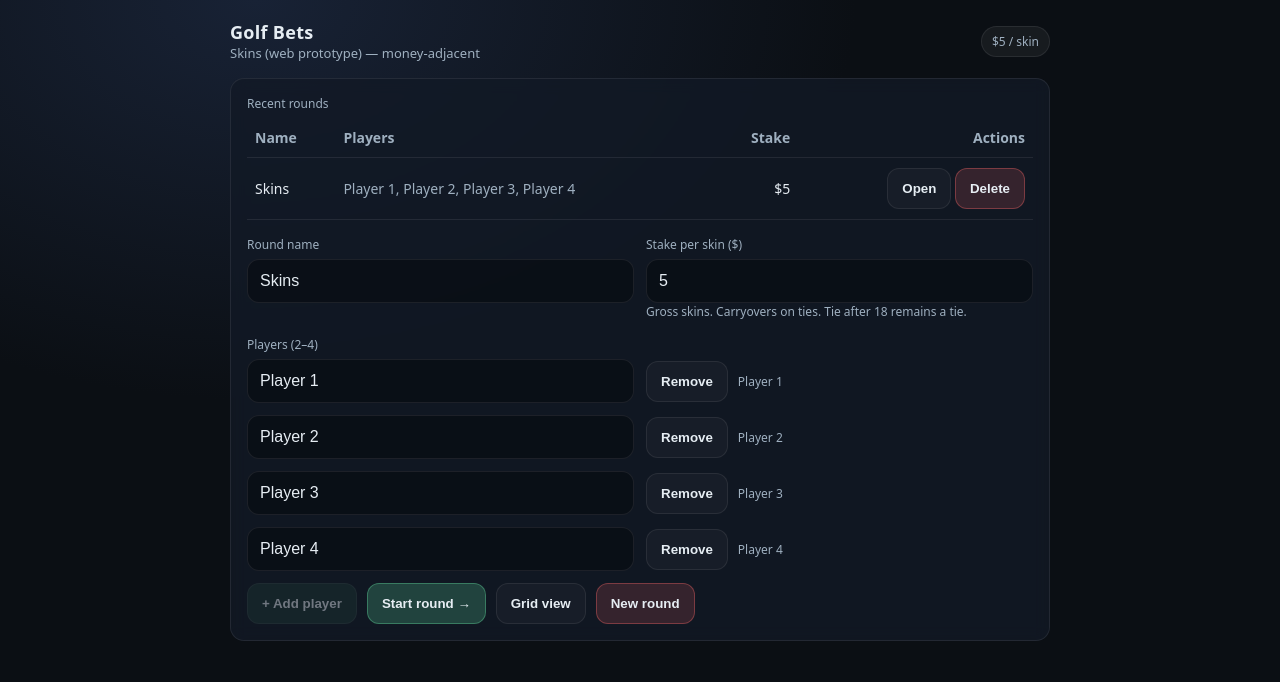
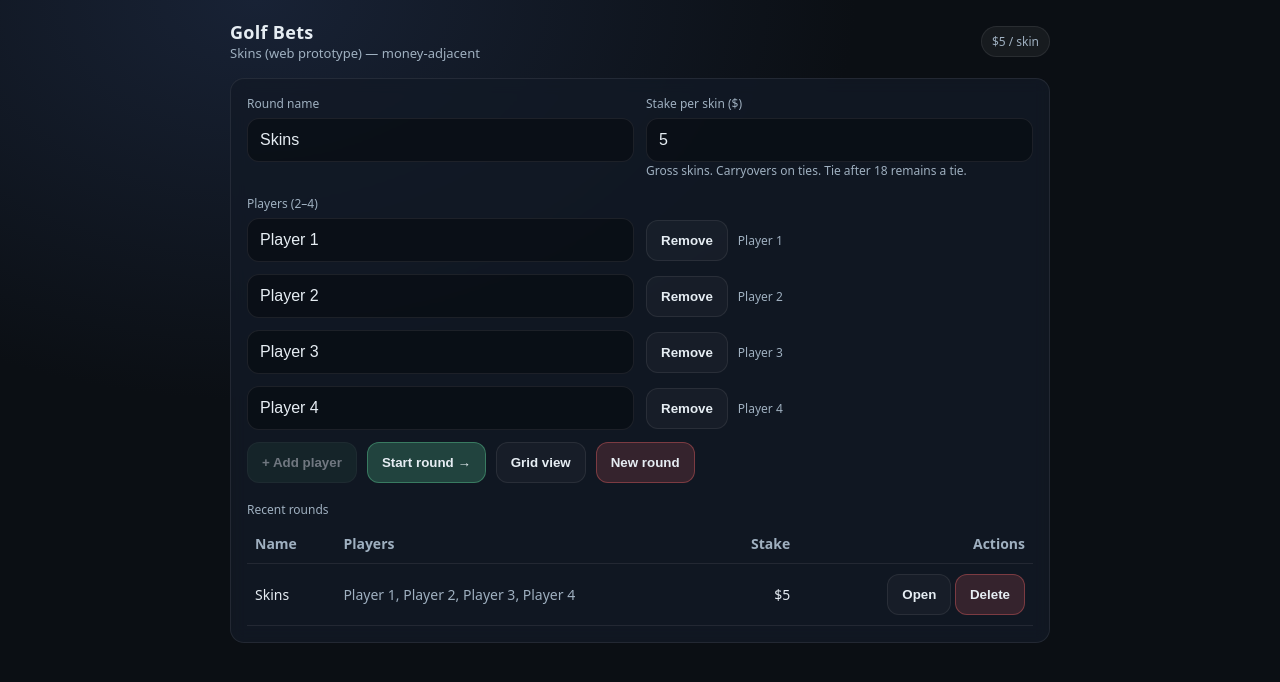
Before and after one commit to shawncheatham/golfbets, a React app in the folder app/: page / in a window 1280 px wide. Shown: the top 682 px of the page. Built offline with nearby package versions, Linux system fonts and the light colour scheme; the HTML template or start-up script is replaced by a standard one.

Commit message:
UX: reorder setup, simplify quick entry, move settlement CTA

```diff
--- a/app/src/App.tsx
+++ b/app/src/App.tsx
@@ -234,44 +234,6 @@ export default function App() {
 
       {screen === 'setup' && (
         <div className="card">
-          {stored.rounds.length > 0 && (
-            <>
-              <div className="label">Recent rounds</div>
-              <table className="table">
-                <thead>
-                  <tr>
-                    <th>Name</th>
-                    <th>Players</th>
-                    <th style={{ textAlign: 'right' }}>Stake</th>
-                    <th style={{ textAlign: 'right' }}>Actions</th>
-                  </tr>
-                </thead>
-                <tbody>
-                  {stored.rounds
-                    .slice()
-                    .sort((a, b) => (b.createdAt || 0) - (a.createdAt || 0))
-                    .slice(0, 8)
-                    .map((r) => (
-                      <tr key={r.id}>
-                        <td>{r.name || 'Skins'}</td>
-                        <td className="small">{r.players.map((p) => p.name).join(', ')}</td>
-                        <td style={{ textAlign: 'right' }}>{stakeLabel(r.stakeCents)}</td>
-                        <td style={{ textAlign: 'right' }}>
-                          <button className="btn ghost" onClick={() => loadExistingRound(r)}>
-                            Open
-                          </button>{' '}
-                          <button className="btn danger" onClick={() => deleteExistingRound(r.id)}>
-                            Delete
-                          </button>
-                        </td>
-                      </tr>
-                    ))}
-                </tbody>
-              </table>
-              <div style={{ height: 16 }} />
-            </>
-          )}
-
           <div className="row two">
             <div>
               <div className="label">Round name</div>
@@ -333,6 +295,44 @@ export default function App() {
               </button>
             </div>
           </div>
+
+          {stored.rounds.length > 0 && (
+            <>
+              <div style={{ height: 18 }} />
+              <div className="label">Recent rounds</div>
+              <table className="table">
+                <thead>
+                  <tr>
+                    <th>Name</th>
+                    <th>Players</th>
+                    <th style={{ textAlign: 'right' }}>Stake</th>
+                    <th style={{ textAlign: 'right' }}>Actions</th>
+                  </tr>
+                </thead>
+                <tbody>
+                  {stored.rounds
+                    .slice()
+                    .sort((a, b) => (b.createdAt || 0) - (a.createdAt || 0))
+                    .slice(0, 8)
+                    .map((r) => (
+                      <tr key={r.id}>
+                        <td>{r.name || 'Skins'}</td>
+                        <td className="small">{r.players.map((p) => p.name).join(', ')}</td>
+                        <td style={{ textAlign: 'right' }}>{stakeLabel(r.stakeCents)}</td>
+                        <td style={{ textAlign: 'right' }}>
+                          <button className="btn ghost" onClick={() => loadExistingRound(r)}>
+                            Open
+                          </button>{' '}
+                          <button className="btn danger" onClick={() => deleteExistingRound(r.id)}>
+                            Delete
+                          </button>
+                        </td>
+                      </tr>
+                    ))}
+                </tbody>
+              </table>
+            </>
+          )}
         </div>
       )}
 
@@ -352,7 +352,7 @@ export default function App() {
                     checked={!!round.locked}
                     onChange={(e) => setRound((r) => ({ ...r, locked: e.target.checked }))}
                   />
-                  Lock
+                  Lock round
                 </label>
                 <button className="btn ghost" onClick={() => setScreen('quick')}>
                   Quick mode
@@ -445,7 +445,6 @@ export default function App() {
         <div className="card">
           <div className="quickTop">
             <div>
-              <div className="label">Quick entry</div>
               <div style={{ fontWeight: 700, fontSize: 16 }}>{round.name || 'Skins'}</div>
               <div className="small">Carry to next hole: {skins.carryToNext} skin(s)</div>
             </div>
@@ -456,12 +455,16 @@ export default function App() {
                   checked={!!round.locked}
                   onChange={(e) => setRound((r) => ({ ...r, locked: e.target.checked }))}
                 />
-                Lock
+                Lock round
               </label>
               <div className="holePicker">
+                {quickHole > 1 ? (
                   <button className="btn ghost" onClick={() => setQuickHole((h) => Math.max(1, h - 1))}>
                     ←
                   </button>
+                ) : (
+                  <span style={{ width: 44 }} />
+                )}
                 <select
                   className="input"
                   style={{ width: 110, padding: '10px 10px', fontWeight: 800 }}
@@ -474,15 +477,16 @@ export default function App() {
                     </option>
                   ))}
                 </select>
+                {quickHole < 18 ? (
                   <button className="btn ghost" onClick={() => setQuickHole((h) => Math.min(18, h + 1))}>
                     →
                   </button>
+                ) : (
+                  <span style={{ width: 44 }} />
+                )}
               </div>
               <button className="btn ghost" onClick={() => setScreen('holes')}>
                 Grid
-              </button>
-              <button className="btn primary" onClick={() => setScreen('settlement')}>
-                Settlement →
               </button>
             </div>
           </div>
@@ -522,7 +526,6 @@ export default function App() {
                 <div key={p.id} className="incRow">
                   <div>
                     <div style={{ fontWeight: 800 }}>{p.name}</div>
-                    <div className="small">Hole {quickHole} {isHoleComplete(quickHole) ? '· complete' : '· in progress'}</div>
                   </div>
                   <div className="stepper">
                     <button className="stepBtn" onClick={() => incStroke(quickHole, p.id, -1)} disabled={!!round.locked}>
@@ -567,9 +570,15 @@ export default function App() {
             })}
 
             <div className="footerActions">
+              {quickHole > 1 ? (
                 <button className="btn ghost" onClick={() => setQuickHole((h) => Math.max(1, h - 1))}>
                   Prev hole
                 </button>
+              ) : (
+                <span />
+              )}
+
+              {quickHole < 18 ? (
                 <button
                   className="btn primary"
                   onClick={() => {
@@ -579,6 +588,9 @@ export default function App() {
                 >
                   Next hole
                 </button>
+              ) : (
+                <span />
+              )}
               <button
                 className="btn"
                 onClick={() => {
@@ -601,6 +613,11 @@ export default function App() {
               >
                 Next incomplete
               </button>
+
+              <button className="btn primary" onClick={() => setScreen('settlement')}>
+                Settlement →
+              </button>
+
               <button className="btn ghost" onClick={() => setScreen('setup')}>
                 Setup
               </button>
@@ -624,7 +641,7 @@ export default function App() {
                   checked={!!round.locked}
                   onChange={(e) => setRound((r) => ({ ...r, locked: e.target.checked }))}
                 />
-                Lock
+                Lock round
               </label>
               <button className="btn ghost" onClick={() => setScreen('quick')}>
                 Quick mode
```
Lines whose indentation alone changed are shown as unchanged.
